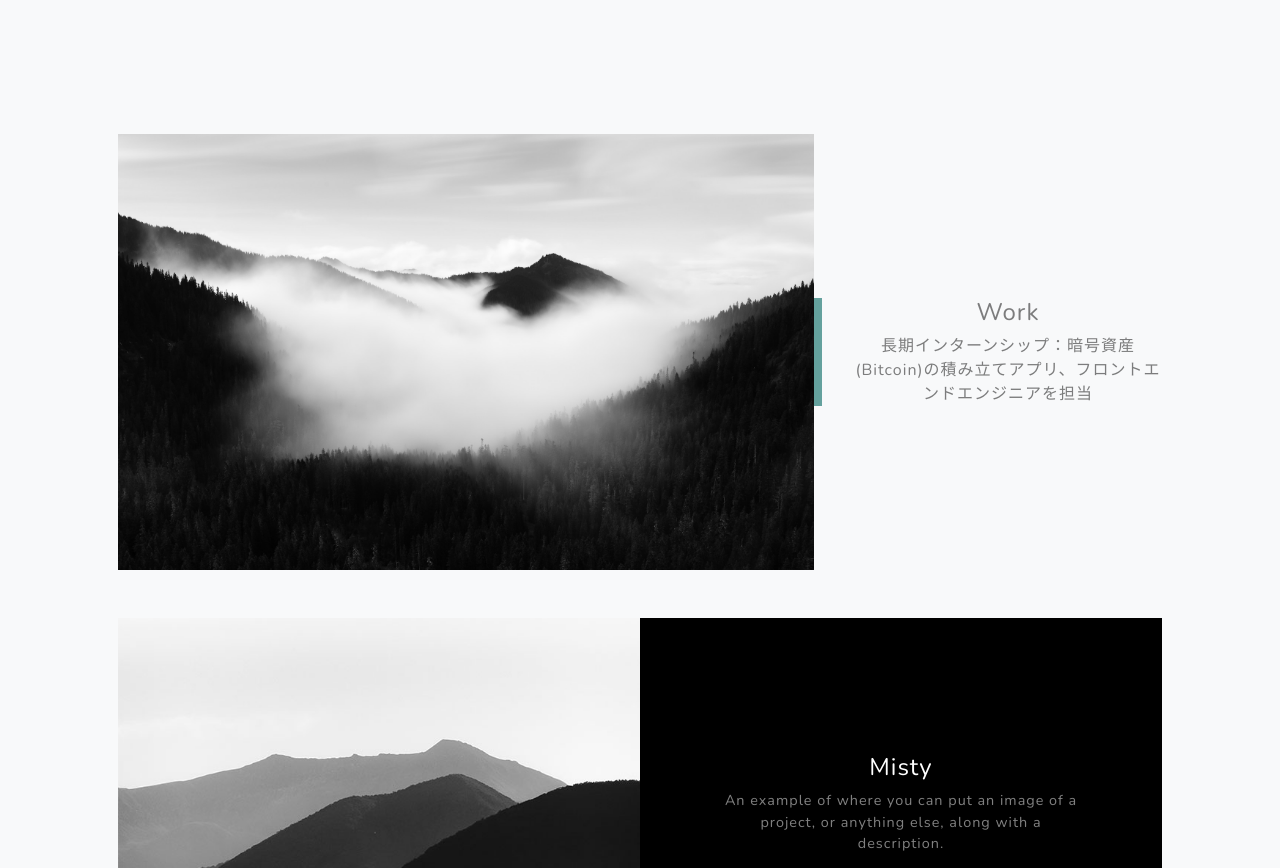
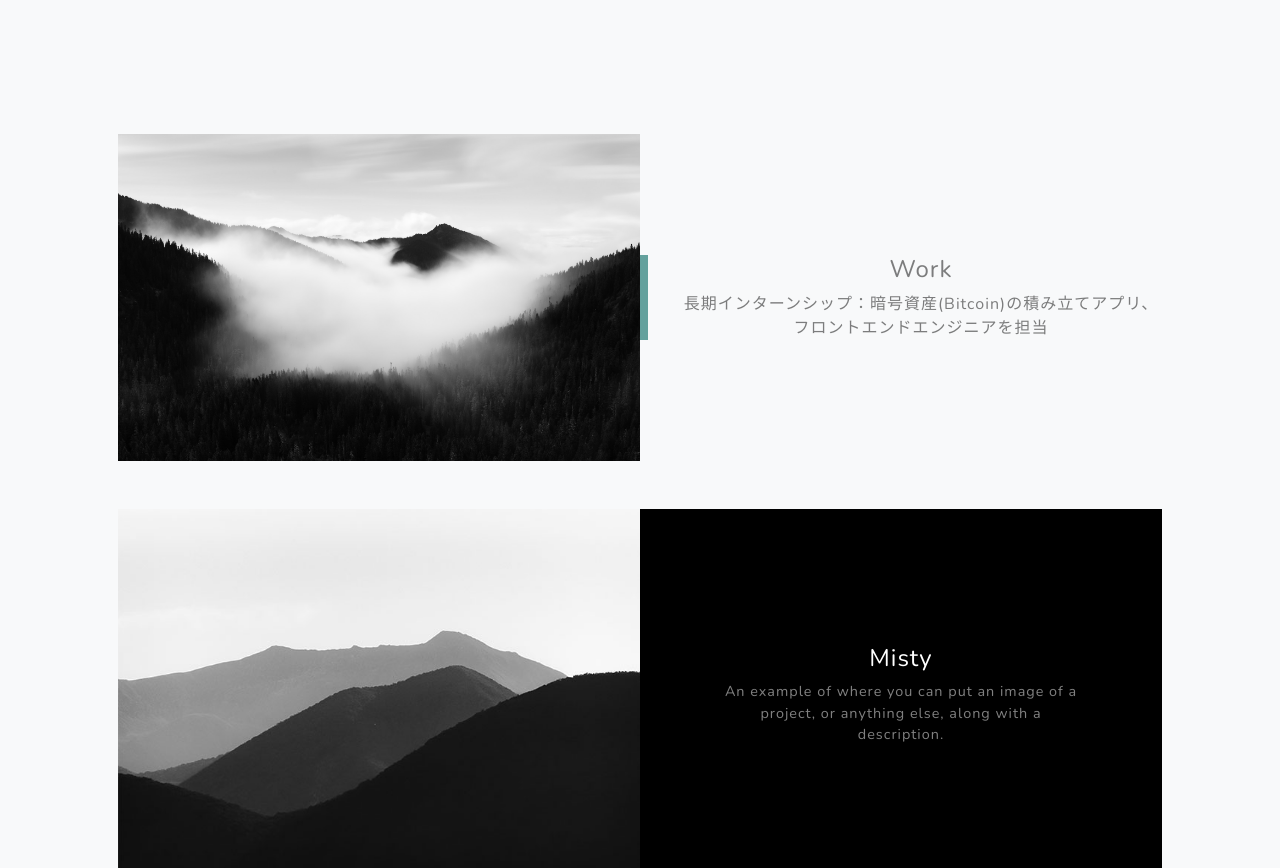
Before and after one commit to honekiti/honekiti.github.io, a plain HTML site: page index.html in a window 1280 px wide. Shown: the part 1200-2068 px from the top of the page. Drawn offline with nearby package versions, Linux system fonts and the light colour scheme.

Commit message:
img movment

```diff
--- a/index.html
+++ b/index.html
@@ -66,8 +66,8 @@
             <div class="container px-4 px-lg-5">
                 <!-- Featured Project Row-->
                 <div class="row gx-0 mb-4 mb-lg-5 align-items-center">
-                    <div class="col-xl-8 col-lg-7"><img class="img-fluid" src="assets/img/bg-masthead.jpg" alt="..." /></div>
-                    <div class="col-xl-4 col-lg-5">
+                    <div class="col-lg-6"><img class="img-fluid" src="assets/img/bg-masthead.jpg" alt="..." /></div>
+                    <div class="col-lg-6">
                         <div class="featured-text text-center text-lg-left">
                             <h4 class="text-black-50">Work</h4>
                             <div class="text-black-50 mb-0">長期インターンシップ：暗号資産(Bitcoin)の積み立てアプリ、フロントエンドエンジニアを担当</div>
```
